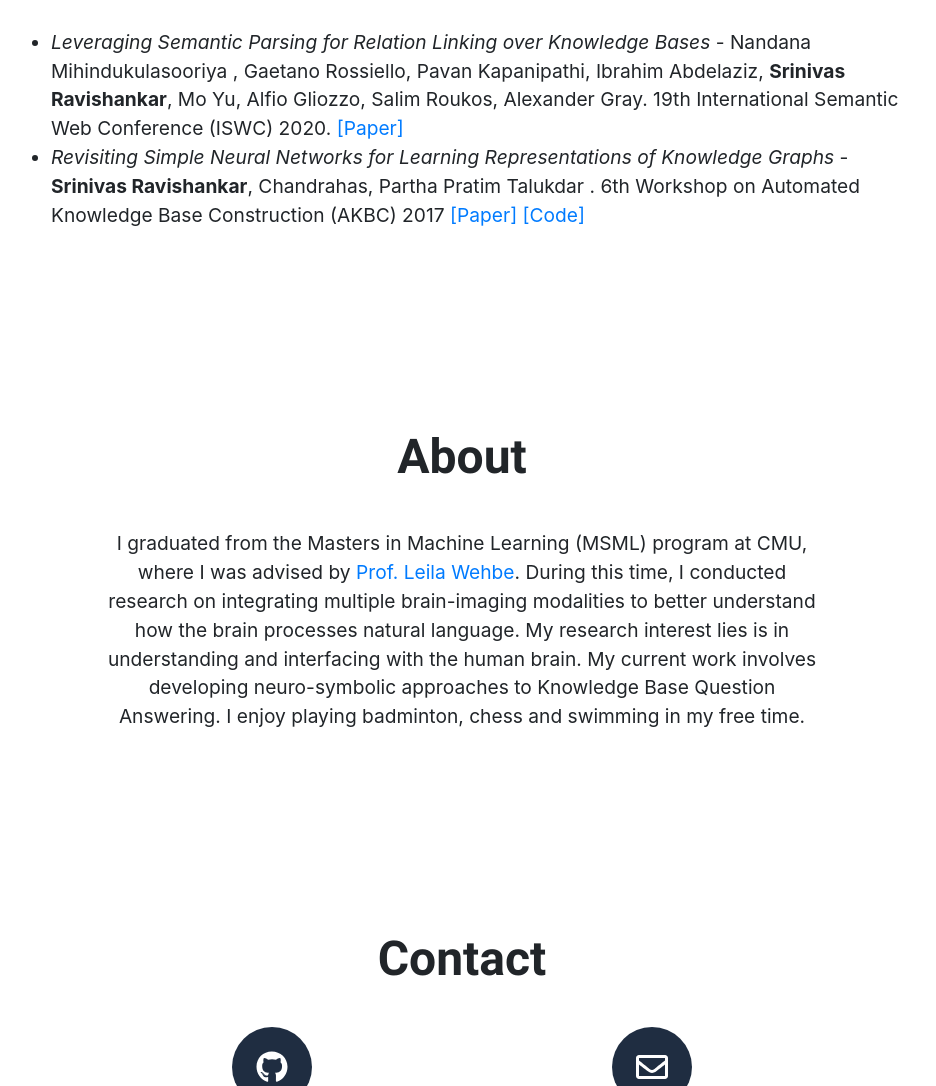
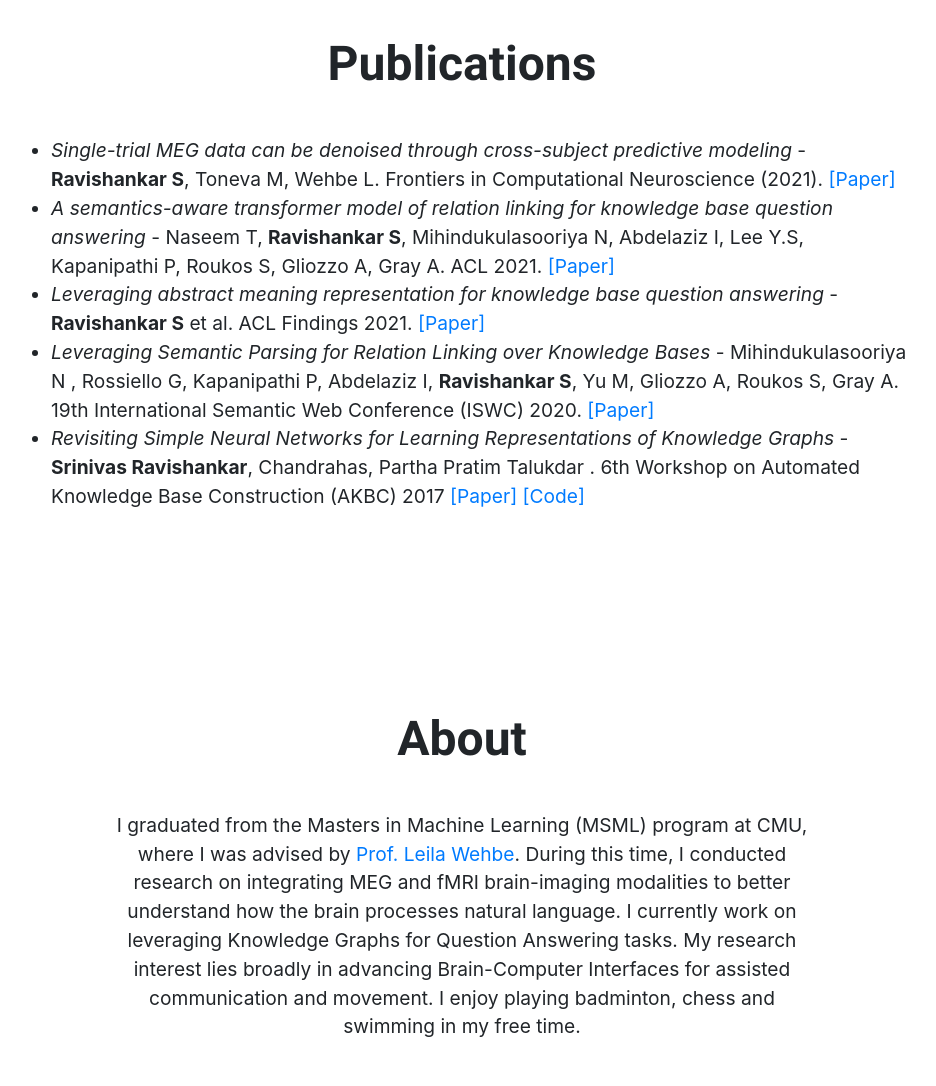
Before and after one commit to Srinivas-R/Srinivas-R.github.io, a plain HTML site: page index.html in a window 1280 px wide. Shown: the part 1260-2346 px from the top of the page, without its empty margins (178-1114 px from the left). Drawn offline with nearby package versions, Linux system fonts and the light colour scheme; a web font is replaced by a local one.

Commit message:
Updated profile 2021

```diff
--- a/index.html
+++ b/index.html
@@ -34,9 +34,9 @@
         </nav>
         <header class="masthead bg-primary text-white text-center">
             <div class="container d-flex align-items-center flex-column">
-                <!-- Masthead Avatar Image--><img class="masthead-avatar mb-5" src="assets/img/pic.png" alt="">
+                <!-- Masthead Avatar Image--><img class="masthead-avatar mb-5" src="assets/img/pic2.jpg" alt="">
                 <!-- Masthead Heading-->
-                <h1 class="masthead-heading mb-0">Hello.</h1>
+                <h1 class="masthead-heading mb-0">Hello</h1>
                 <!-- Icon Divider-->
                 <div class="divider-custom divider-light">
                     <!-- <div class="divider-custom-line"></div> -->
@@ -45,7 +45,7 @@
                 </div>
                 <!-- Masthead Subheading-->
                 <p class="pre-wrap font-weight-light mb-0">I'm a Research Software Engineer at IBM-Research, New York.
-                    I work on applied ML for computational neuroscience, and the use of structured knowledge for NLP.
+                    I work on applied ML for brain-computer interfaces, computational neuroscience, and the use of Knowledge Graphs in downstream NLP tasks like Question Answering.
                 </p>
             </div>
         </header>
@@ -65,9 +65,9 @@
                 <div class="row">
                     <div class="col-lg-1"></div>
                     <div class="col-lg-10">
-                        <object data="resume.pdf" type="application/pdf" width="100%" height="800px">
+                        <object data="CV.pdf" type="application/pdf" width="100%" height="800px">
                             <p>It appears you don't have a PDF plugin for this browser.
-                             No biggie... you can <a href="resume.pdf">click here to
+                             No biggie... you can <a href="CV.pdf">click here to
                             download the PDF file.</a></p>
                           </object>
                     </div>
@@ -94,10 +94,23 @@
                     <div class="col-lg-1"></div>
                     <div class="col-lg-10">
                     <ul>
+                        <li> <i>Single-trial MEG data can be denoised through cross-subject predictive modeling</i> -
+                            <b>Ravishankar S</b>, Toneva M, Wehbe L. Frontiers in Computational Neuroscience (2021).
+                            <a class="" href="https://www.frontiersin.org/articles/10.3389/fncom.2021.737324/full">[Paper]</a> </li>
+
+                        <li> <i>A semantics-aware transformer model of relation linking for knowledge base question answering</i> -
+                            Naseem T, <b>Ravishankar S</b>, Mihindukulasooriya N, Abdelaziz I, Lee Y.S, Kapanipathi P, Roukos S, Gliozzo A, Gray A. ACL 2021.
+                            <a class="" href="https://research.ibm.com/publications/a-semantics-aware-transformer-model-of-relation-linking-for-knowledge-base-question-answering">[Paper]</a> </li>
+
+                        <li> <i>Leveraging abstract meaning representation for knowledge base question answering</i> -
+                            <b>Ravishankar S</b> et al. ACL Findings 2021.
+                        <a class="" href="https://aclanthology.org/2021.findings-acl.339/">[Paper]</a> </li>
+
                         <li> <i>Leveraging Semantic Parsing for Relation Linking over Knowledge Bases</i> -
-                        Nandana Mihindukulasooriya , Gaetano Rossiello, Pavan Kapanipathi, Ibrahim Abdelaziz, <b>Srinivas Ravishankar</b>,
-                        Mo Yu, Alfio Gliozzo, Salim Roukos, Alexander Gray. 19th International Semantic Web Conference (ISWC) 2020.
-                        <a class="" href="https://arxiv.org/abs/2009.07726">[Paper]</a> </li>
+                            Mihindukulasooriya N , Rossiello G, Kapanipathi P, Abdelaziz I, <b>Ravishankar S</b>,
+                            Yu M, Gliozzo A, Roukos S, Gray A. 19th International Semantic Web Conference (ISWC) 2020.
+                            <a class="" href="https://arxiv.org/abs/2009.07726">[Paper]</a> </li>
+
                         <li> <i>Revisiting Simple Neural Networks for Learning Representations of Knowledge Graphs</i> -
                             <b>Srinivas Ravishankar</b>, Chandrahas, Partha Pratim Talukdar . 6th Workshop on Automated Knowledge Base Construction (AKBC) 2017
                         <a href="">[Paper]</a> <a href="">[Code]</a> </li>
@@ -125,9 +138,9 @@
                     <div class="row">
                         <div class="col-lg-2"></div>
                         <div class="col-lg-8">
-                        <p> I graduated from the Masters in Machine Learning (MSML) program at CMU, where I was advised by <a href="https://www.cs.cmu.edu/~lwehbe/">Prof. Leila Wehbe</a>. During this time, I conducted research on integrating multiple brain-imaging modalities to better understand how the brain processes natural language.
-                            My research interest lies is in understanding and interfacing with the human brain.
-                            My current work involves developing neuro-symbolic approaches to Knowledge Base Question Answering.
+                        <p> I graduated from the Masters in Machine Learning (MSML) program at CMU, where I was advised by <a href="https://www.cs.cmu.edu/~lwehbe/">Prof. Leila Wehbe</a>.
+                            During this time, I conducted research on integrating MEG and fMRI brain-imaging modalities to better understand how the brain processes natural language.
+                            I currently work on leveraging Knowledge Graphs for Question Answering tasks. My research interest lies broadly in advancing Brain-Computer Interfaces for assisted communication and movement.
                             I enjoy playing badminton, chess and swimming in my free time. </p>
                         </div>
                         <div class="col-lg-2"></div>
```
Also changed, not shown: assets/img/pic2.jpg (added), 2 other files.
